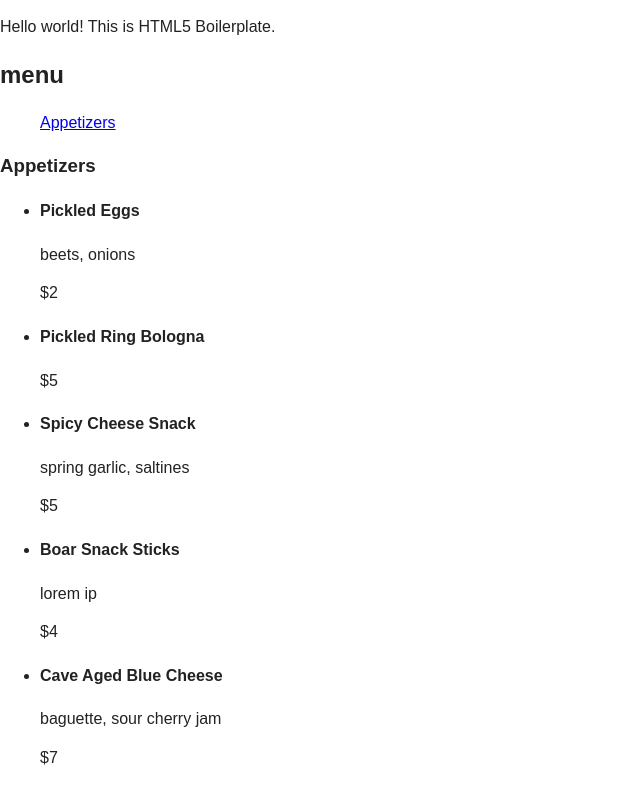
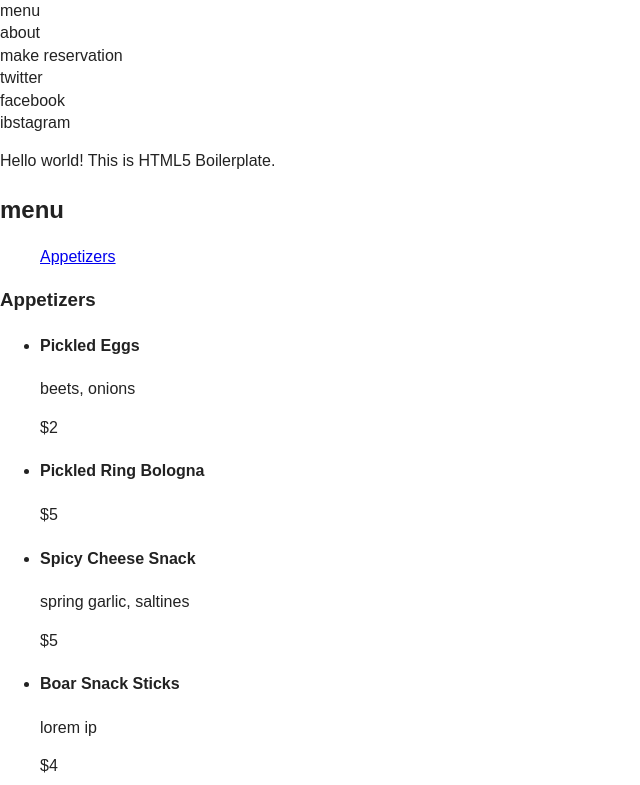
Before and after one commit to acole01/restaurant, a plain HTML site: page index.html in a window 1280 px wide. Shown: the top 785 px of the page, without its empty margins (0-640 px from the left). Drawn offline with nearby package versions, Linux system fonts and the light colour scheme.

Commit message:
added header

```diff
--- a/index.html
+++ b/index.html
@@ -29,6 +29,26 @@
         <![endif]-->
 
         <!-- Add your site or application content here -->
+        <div id=container>
+       		<div class="header">
+        		<div class="logo"></div>
+                <div class="topnav">
+
+                    <div class="sectionlinks">
+                    	menu<br>
+						about<br>
+						make reservation<br>
+                    </div>
+                    <div class="linksocial">
+                    	twitter<br>
+						facebook<br>
+                        ibstagram<br>
+                    </div>
+                </div><!--end topnav-->
+            </div><!--end header-->
+            <div class="footer">
+            </div>
+        </div>
         <p>Hello world! This is HTML5 Boilerplate.</p>
 
         <script src="//ajax.googleapis.com/ajax/libs/jquery/1.10.2/jquery.min.js"></script>
```
